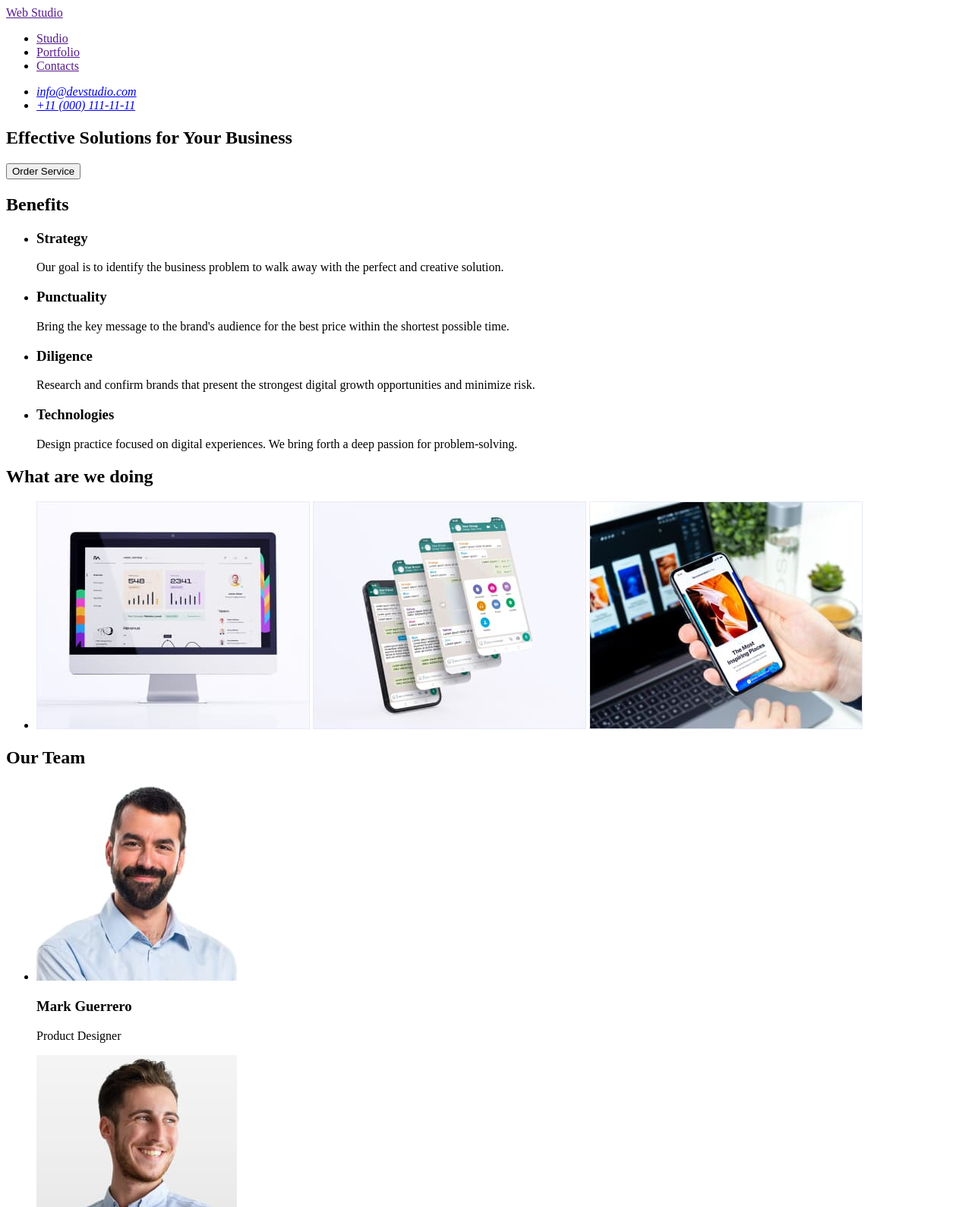
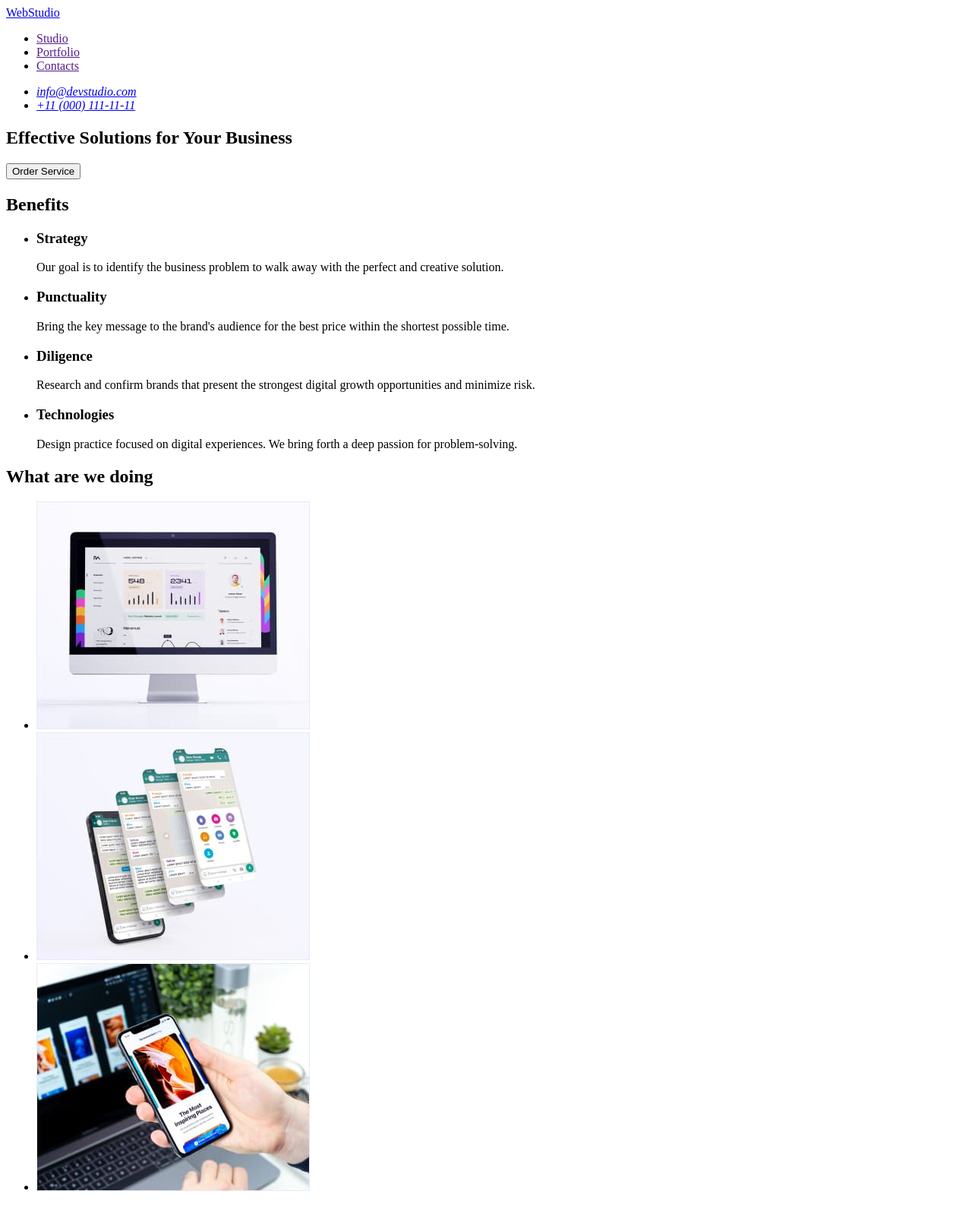
Before and after one commit to soberjan1/goit-markup-hw-01, a plain HTML site: page index.html in a window 1280 px wide. Shown: the top 1589 px of the page at 76% size. Drawn offline with Linux system fonts and the light colour scheme.

Commit message:
мелкий фикс

```diff
--- a/index.html
+++ b/index.html
@@ -10,7 +10,7 @@
     <!-- Шапка сайта -->
     <header>
       <nav>
-        <a href="">Web Studio</a>
+        <a href="./index.html"><span>Web</span>Studio</a>
 
         <ul>
           <li><a href="">Studio</a></li>
@@ -73,12 +73,15 @@
         <ul>
           <li>
             <img src="images/pc.jpg" alt="computer screen" width="360" />
+          </li>
+          <li>
             <img src="images/phones.jpg" alt="smartphone screens" width="360" />
+          </li>
+          <li>
             <img
               src="images/double.jpg"
               alt="computer and smartphone screens"
-              width="360"
-            />
+              width="360"/>
           </li>
         </ul>
       </section>
@@ -111,7 +114,7 @@
     </main>
     <!-- Футер -->
     <footer>
-      <a href="">Web Studio</a>
+      <a href="./index.html"><span>Web</span>Studio</a>
       <p>
         Increase the flow of customers and sales for your business with digital
         marketing & growth solutions.
```
Also changed, not shown: 1 other file.
